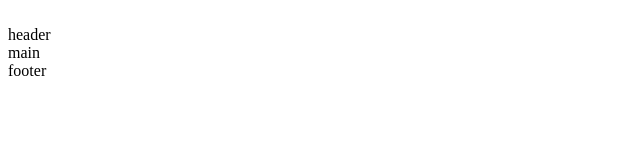
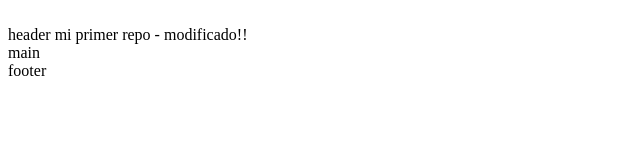
Before and after one commit to Dede1421/mi-primer-respositorio, a plain HTML site: page index.html in a window 1280 px wide. Shown: the whole page, without its empty margins (0-640 px from the left). Drawn offline with Linux system fonts and the light colour scheme.

Commit message:
Se modificó la página Hola

```diff
--- a/index.html
+++ b/index.html
@@ -10,7 +10,7 @@
 <body>
     <img src=""/>
     <header>
-        header
+        header mi primer repo - modificado!!
     </header>
     <main>
         main
```
